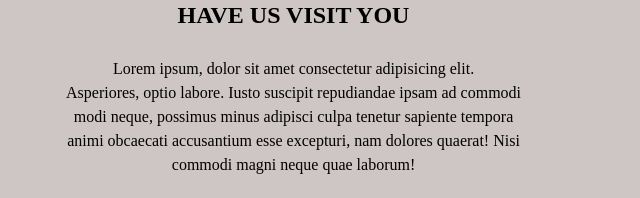
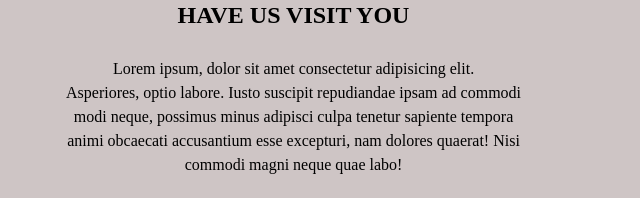
Before and after one commit to Mishael-Joe/Gymnastics, a plain HTML site: page index/index.html in a window 1280 px wide. Shown: the part 1533-1731 px from the top of the page, 629-1269 px from the left. Drawn offline with nearby package versions, Linux system fonts and the light colour scheme.

Commit message:
first commit

```diff
--- a/index/index.html
+++ b/index/index.html
@@ -64,7 +64,7 @@
             <p>Lorem ipsum, dolor sit amet consectetur adipisicing elit. <br> Asperiores, optio labore. Iusto suscipit
                  repudiandae ipsam ad commodi <br> modi neque, possimus minus adipisci culpa tenetur sapiente tempora <br>
                   animi obcaecati accusantium esse excepturi, nam dolores quaerat! Nisi <br> commodi magni neque quae
-                  laborum!</p>
+                  labo!</p>
             <br>
             <button  class="buttonclick" type="hire us">HIRE US</button>
         </div>
```
